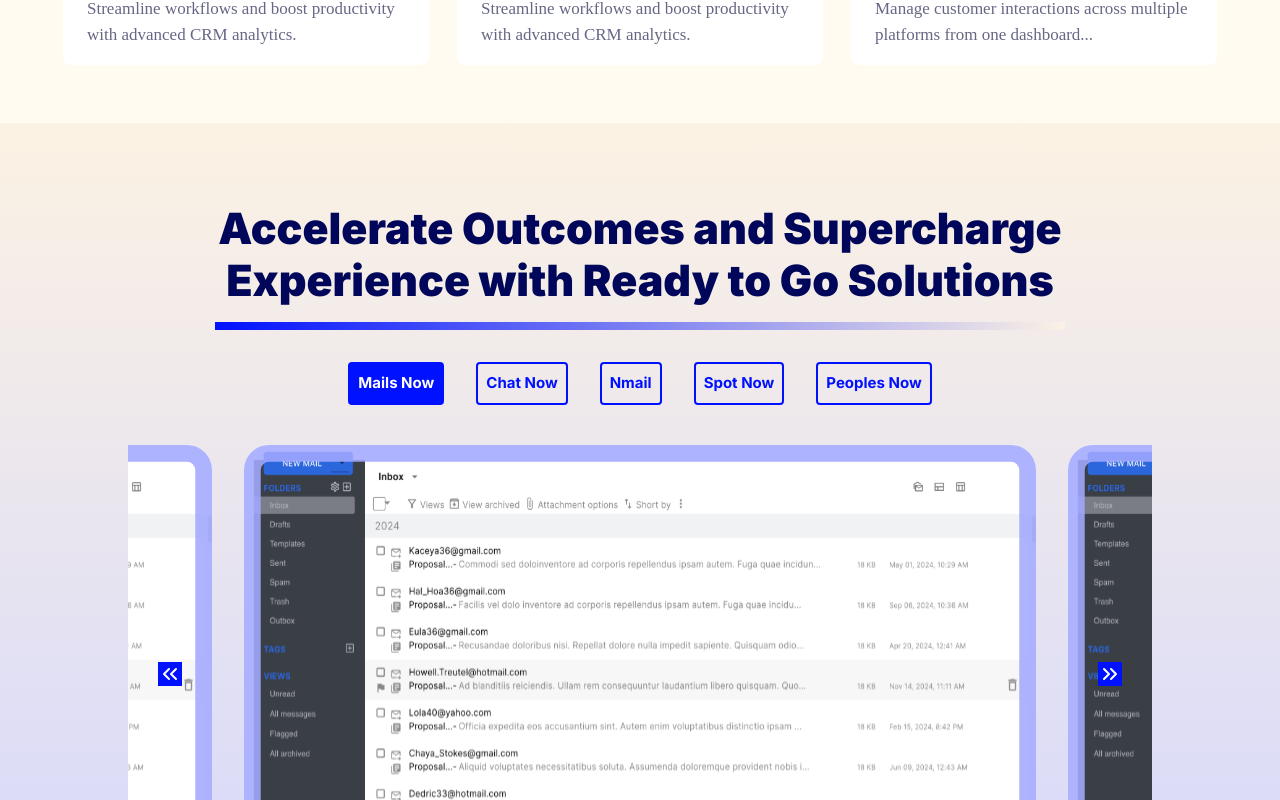
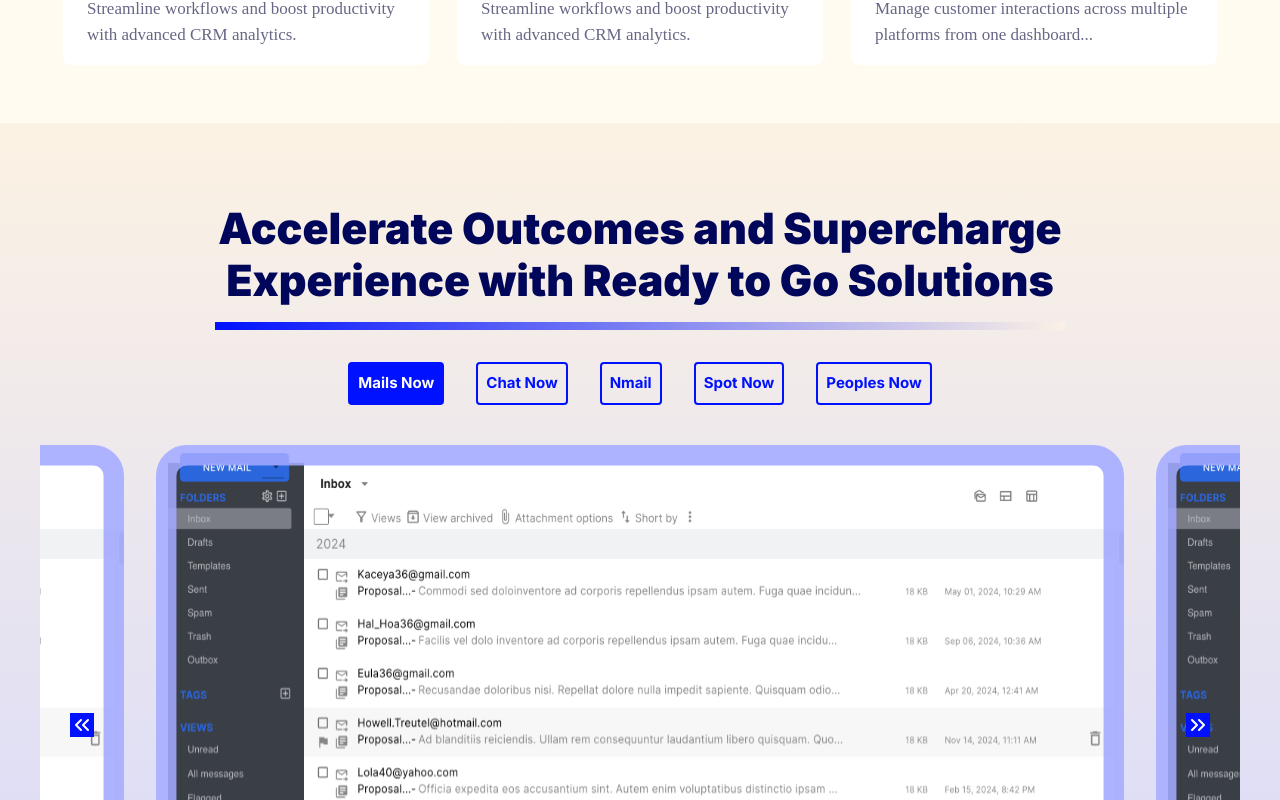
Before and after one commit to smackdowna/nowdigital, a Next.js app: page / in a window 1280 px wide. Shown: the part 1300-2100 px from the top of the page. Built offline with nearby package versions, Linux system fonts and the light colour scheme.

Commit message:
fix:padding

```diff
--- a/src/app/(pages)/(home)/_components/Accelerate.tsx
+++ b/src/app/(pages)/(home)/_components/Accelerate.tsx
@@ -73,7 +73,7 @@ const Accelerate = () => {
 
     return (
         <div className="bg-gradient-acc max-lg:bg-gradient-acc1 warpper">
-            <div className="px-32 py-10 max-lg:p-4  max-width">
+            <div className="p-10 max-lg:p-4  max-width">
                 <div className="flex justify-center  mt-10">
                     <span className="w-[880px] text-[43px] max-lg:text-4xl max-md:text-2xl text-center leading-[51.6px] text-home-heading font-900">Accelerate Outcomes and Supercharge Experience with Ready to Go Solutions</span>
                 </div>
```
